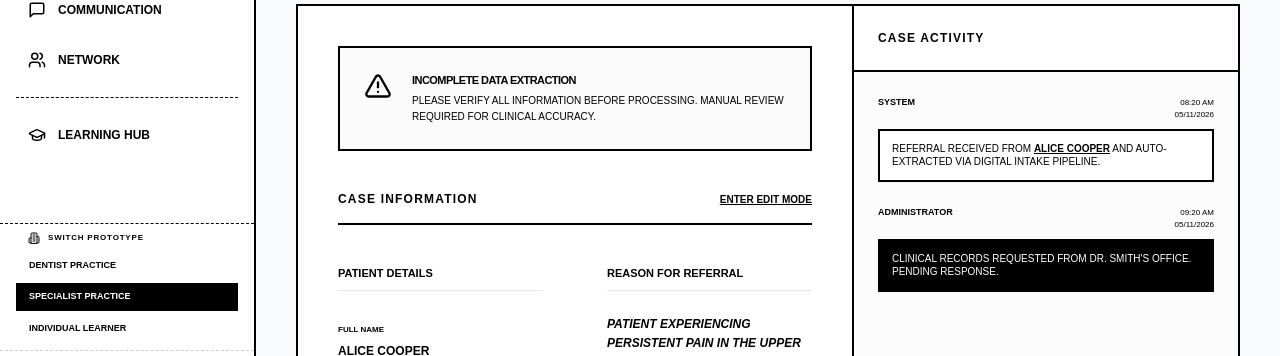
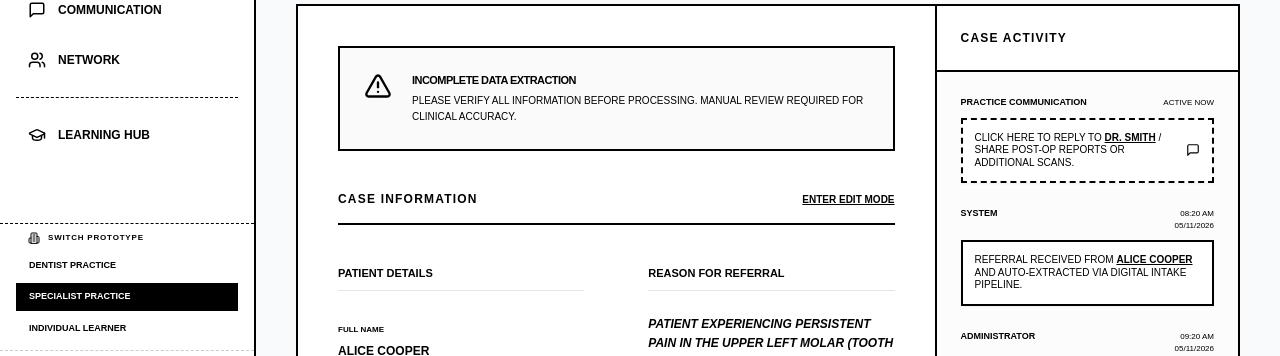
Before and after one commit to anton-g-kulikov/drtalk, a Next.js app: page /referrals/1 in a window 1280 px wide. Shown: the part 191-547 px from the top of the page. Built offline with nearby package versions, Linux system fonts and the light colour scheme; no server answers; the database is empty.

Commit message:
feat(referrals): integrate specialist POV communication CTAs and static export params resolution

```diff
--- a/src/app/referrals/[id]/ReferralDetailClient.tsx
+++ b/src/app/referrals/[id]/ReferralDetailClient.tsx
@@ -5,14 +5,14 @@ import { MainLayout } from "@/components/MainLayout";
 import { CommentMarker } from "@/components/Comments/CommentMarker";
 import {
   ArrowLeft, FileText, Download,
-  AlertTriangle, Send, MoreHorizontal
+  AlertTriangle, Send, MoreHorizontal,
+  MessageSquare, Users
 } from 'lucide-react';
-import { useRouter, useParams } from 'next/navigation';
+import { useRouter } from 'next/navigation';
 import { useSubscription } from '@/components/SubscriptionContext';
 
-export default function ReferralDetailClient() {
+export default function ReferralDetailClient({ id }: { id: string }) {
   const router = useRouter();
-  const params = useParams();
   const { isTrialEnded, setShowPaywall } = useSubscription();
   const [isEditorMode, setIsEditorMode] = useState(false);
 
@@ -28,7 +28,7 @@ export default function ReferralDetailClient() {
 
   // Mock data for the specific referral
   const referral = {
-    id: params.id,
+    id: id,
     patientName: 'Alice Cooper',
     type: 'Endodontic Consultation',
     source: 'Email',
@@ -134,6 +134,12 @@ export default function ReferralDetailClient() {
                       </div>
                     ))}
                   </div>
+                  <button
+                    onClick={() => router.push(`/channels?practice=Valley Endodontics`)}
+                    className="w-full mt-4 wireframe-button border-2 border-black border-dashed hover:border-solid hover:bg-black hover:text-white transition-all text-[10px] uppercase py-3 flex items-center justify-center gap-2 font-black tracking-wider bg-white text-black"
+                  >
+                    Send Additional Documents Back <Send size={12} />
+                  </button>
                 </section>
               </div>
             </div>
@@ -145,7 +151,13 @@ export default function ReferralDetailClient() {
               >
                 Process Referral <Send size={14} />
               </button>
-              <button className="wireframe-button text-[11px] uppercase px-10 py-4 w-full sm:w-auto">
+              <button
+                onClick={() => router.push(`/channels?practice=Valley Endodontics`)}
+                className="wireframe-button border-2 border-black hover:bg-black hover:text-white transition-all text-[11px] uppercase px-10 py-4 flex items-center justify-center gap-3 w-full sm:w-auto bg-white text-black font-black"
+              >
+                Continue Communication <MessageSquare size={14} />
+              </button>
+              <button className="wireframe-button text-[11px] uppercase px-10 py-4 w-full sm:w-auto bg-white text-black">
                 Archive Case
               </button>
             </div>
@@ -157,6 +169,19 @@ export default function ReferralDetailClient() {
               <h3 className="font-bold uppercase text-xs tracking-widest">Case Activity</h3>
             </div>
             <div className="flex-1 p-6 space-y-6 overflow-y-auto">
+              <div className="space-y-2">
+                <div className="flex justify-between items-baseline">
+                  <p className="text-[9px] font-black uppercase text-black">Practice Communication</p>
+                  <p className="text-[8px] text-muted-foreground uppercase whitespace-pre-line text-right">ACTIVE NOW</p>
+                </div>
+                <div
+                  onClick={() => router.push(`/channels?practice=Valley Endodontics`)}
+                  className="wireframe-card p-3 text-[10px] uppercase leading-tight bg-white border-dashed border-2 border-black hover:bg-black hover:text-white cursor-pointer transition-all flex items-center justify-between gap-3 group shadow-sm"
+                >
+                  <span className="font-medium">Click here to reply to <span className="font-black underline">Dr. Smith</span> / share post-op reports or additional scans.</span>
+                  <MessageSquare size={14} className="shrink-0 text-black group-hover:text-white" />
+                </div>
+              </div>
               <div className="space-y-2">
                 <div className="flex justify-between items-baseline">
                   <p className="text-[9px] font-black uppercase">System</p>
--- a/src/app/referrals/[id]/page.tsx
+++ b/src/app/referrals/[id]/page.tsx
@@ -10,6 +10,11 @@ export function generateStaticParams() {
   ];
 }
 
-export default function Page() {
-  return <ReferralDetailClient />;
+interface PageProps {
+  params: Promise<{ id: string }>;
 }
+
+export default async function Page({ params }: PageProps) {
+  const resolvedParams = await params;
+  return <ReferralDetailClient id={resolvedParams.id} />;
+}
```
